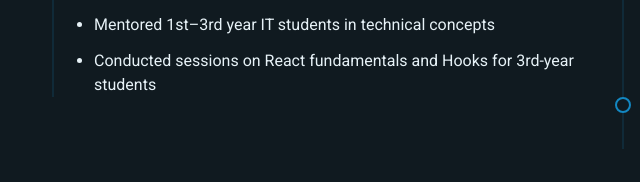
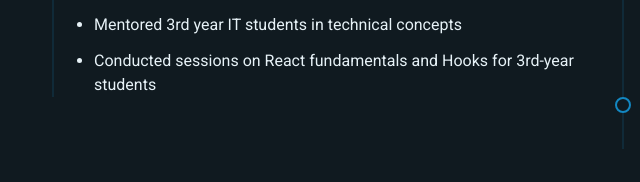
Before and after one commit to JamesCyrel/my-portfolio, a plain HTML site: page resume.html in a window 1280 px wide. Shown: the part 1874-2056 px from the top of the page, 30-670 px from the left. Drawn offline with Linux system fonts and the light colour scheme.

Commit message:
changed text

```diff
--- a/resume.html
+++ b/resume.html
@@ -210,7 +210,7 @@
                   <h5>2024</h5>
                   <p class="company"><em>Bukidnon State University Computer Society</em></p>
                   <ul>
-                    <li>Mentored 1st–3rd year IT students in technical concepts</li>
+                    <li>Mentored 3rd year IT students in technical concepts</li>
                     <li>Conducted sessions on React fundamentals and Hooks for 3rd-year students</li>
                   </ul>
                 </article>
```
